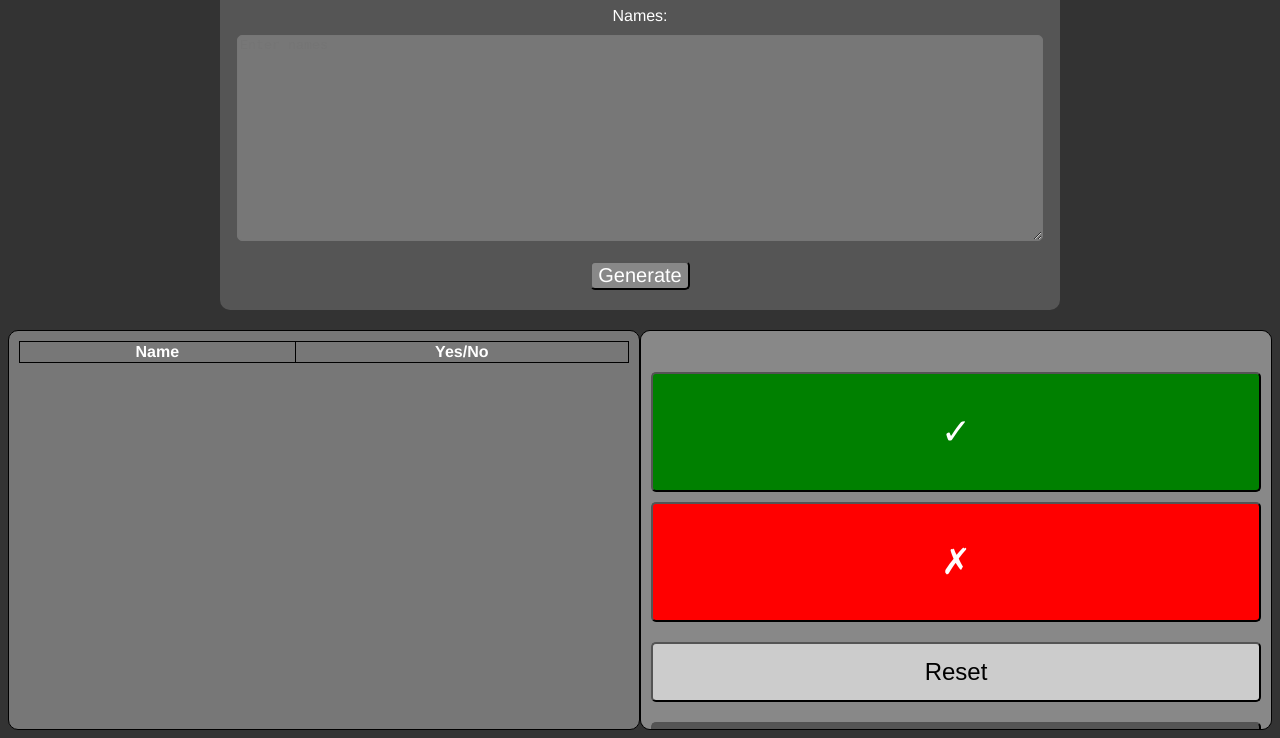
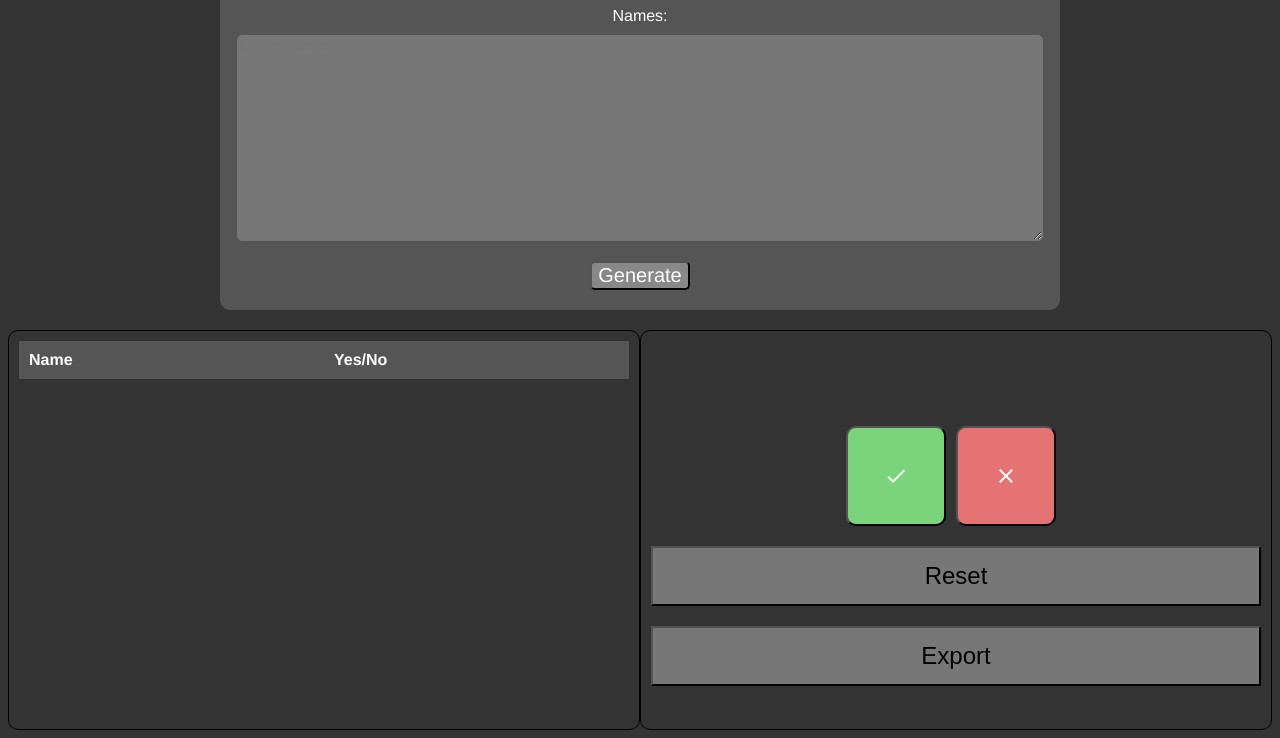
Before and after one commit to phasmahd/SyllabusScanner, a plain HTML site: page index.html in a window 1280 px wide. Shown: the part 373-1111 px from the top of the page. Drawn offline with Linux system fonts and the light colour scheme.

Commit message:
Update index.html

```diff
--- a/index.html
+++ b/index.html
@@ -1,6 +1,9 @@
 <!DOCTYPE html>
+<!-- saved from url=(0043)https://phasmahd.github.io/SyllabusScanner/ -->
 <html>
 <head>
+    <meta http-equiv="Content-Type" content="text/html; charset=UTF-8">
+    <link rel="stylesheet" href="https://fonts.googleapis.com/icon?family=Material+Icons">
     <style>
         body {
             font-family: Helvetica, Arial, sans-serif;
@@ -63,33 +66,35 @@
             margin-top: 20px;
             border-radius: 10px;
             padding: 10px;
-            background-color: #666666;
+            background-color: #333333;
             box-sizing: border-box;
         }
 
         #urlList {
-            background-color: #777777;
+            background-color: #333333;
         }
 
         #controlPanel {
-            background-color: #888888;
+            background-color: #333333;
+            display: flex;
+            flex-direction: column;
+            justify-content: center;
+            align-items: center;
         }
 
-        #controlPanel button {
-            height: 120px;
-            width: 100%;
+        #controlPanel button.yes,
+        #controlPanel button.no {
+            width: 100px;
+            height: 100px;
             font-size: 36px;
-            border-radius: 5px;
+            border-radius: 10px;
             color: white;
             margin-top: 10px;
-        }
-
-        #controlPanel button.yes {
-            background-color: green;
-        }
-
-        #controlPanel button.no {
-            background-color: red;
+            margin-right: 10px;
+            display: inline-flex;
+            justify-content: center;
+            align-items: center;
+            background-color: #777777;
         }
 
         #controlPanel button.reset {
@@ -98,7 +103,7 @@
             font-size: 24px;
             margin-top: 20px;
             color: black;
-            background-color: #cccccc;
+            background-color: #777777;
         }
 
         #controlPanel button.export {
@@ -106,28 +111,60 @@
             height: 60px;
             font-size: 24px;
             margin-top: 20px;
-            background-color: #555555;
+            background-color: #777777;
+        }
+
+        #openedPDFName {
+            font-size: 24px;
+            margin-top: 10px;
+        }
+
+        #controlPanel button.yes {
+            background-color: #7bd47b;
+        }
+
+        #controlPanel button.no {
+            background-color: #e57373;
         }
 
         table {
             width: 100%;
-            border-radius: 10px;
-        }
-
-        table, th, td {
-            border: 1px solid black;
+            table-layout: fixed;
+            background-color: #333333;
             border-collapse: collapse;
         }
 
-        tr:nth-child(even) {
-            background-color: #777777;
+        th,
+        td {
+            padding: 10px;
+            text-align: left;
+            color: white;
+            white-space: normal;
+        }
+
+        thead tr {
+            background-color: #555555;
+        }
+
+        tbody tr:nth-child(even) {
+            background-color: #444444;
+        }
+
+        tbody tr:nth-child(odd) {
+            background-color: #333333;
         }
 
         a {
             color: white;
+            text-decoration: none;
+        }
+
+        td:nth-child(2) {
+            text-align: center;
         }
     </style>
 </head>
+
 <body>
     <div id="header">
         <h2>Syllabus Scanner</h2>
@@ -154,8 +191,10 @@
         </div>
         <div id="controlPanel">
             <h1 id="openedURLName"></h1>
-            <button class="yes" onclick="closePopup('yes')">&#x2713;</button>
-            <button class="no" onclick="closePopup('no')">&#x2717;</button>
+            <div style="display: flex; align-items: center;">
+                <button class="yes" onclick="closePopup('yes')"><i class="material-icons">check</i></button>
+                <button class="no" onclick="closePopup('no')"><i class="material-icons">close</i></button>
+            </div>
             <button class="reset" onclick="reset()">Reset</button>
             <button class="export" onclick="exportToCSV()">Export</button>
         </div>
@@ -207,7 +246,7 @@
                 currentPopup.close();
                 currentPopup = null;
                 let tableBody = document.getElementById('tableBody');
-                tableBody.rows[currentIndex].style.backgroundColor = action === 'yes' ? 'green' : 'red';
+                tableBody.rows[currentIndex].style.backgroundColor = action === 'yes' ? '#7bd47b' : '#e57373';
                 tableBody.rows[currentIndex].cells[1].innerHTML = action === 'yes' ? '&#x2713;' : '&#x2717;';
                 responses[currentIndex] = action === 'yes' ? 'Yes' : 'No';
                 openURL(currentIndex + 1);
@@ -219,7 +258,7 @@
                 currentPopup.close();
                 currentPopup = null;
                 let tableBody = document.getElementById('tableBody');
-                tableBody.rows[currentIndex].style.backgroundColor = '#777777';
+                tableBody.rows[currentIndex].style.backgroundColor = '#333333';
                 tableBody.rows[currentIndex].cells[1].innerHTML = '';
                 responses[currentIndex] = '';
             }
```
